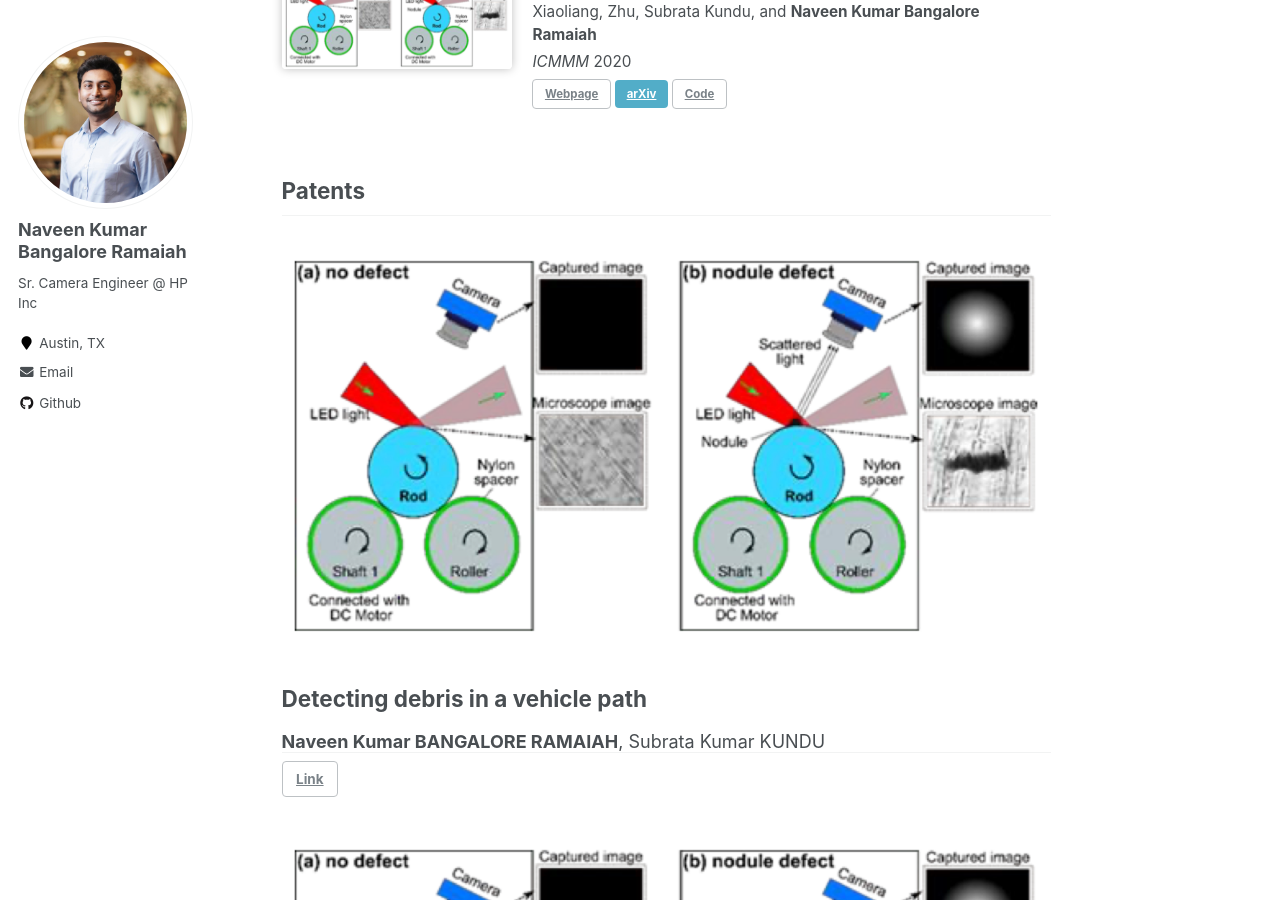
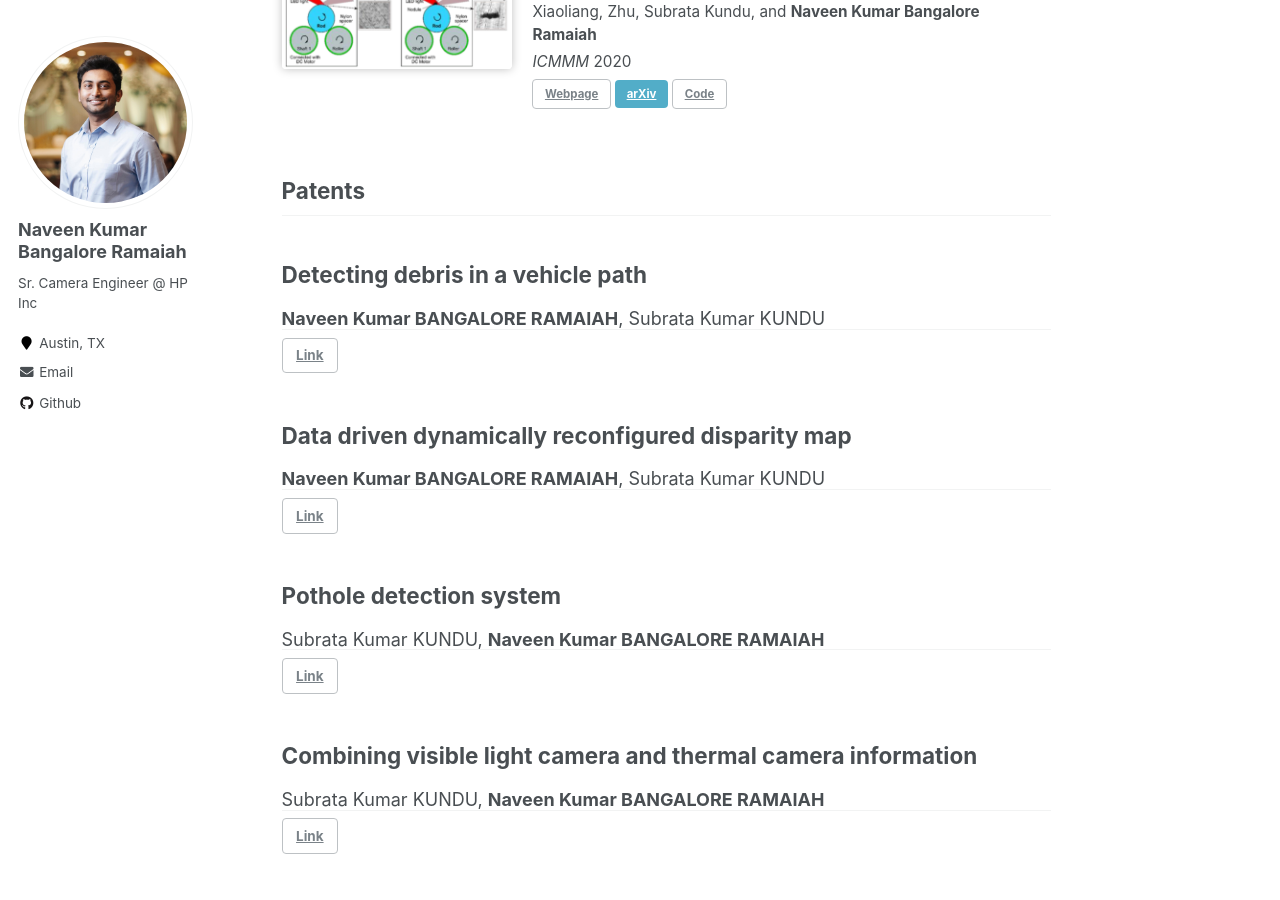
Before and after one commit to naveen-bangalore/nbangalore.github.io, a Jekyll site: the page built from index.html, in a window 1280 px wide and 900 px high, scrolled down 1295 px. Built offline with Jekyll 4.4.1, drawn with Linux system fonts in a browser that asks for light colours.

Commit message:
Update patents-single.html

```diff
--- a/_includes/patents-single.html
+++ b/_includes/patents-single.html
@@ -7,15 +7,15 @@
 
 <div style="clear: both;">
   <article class="patents__item" itemscope itemtype="http://schema.org/CreativeWork">
-    <div class="patents__item-teaser" style="margin-top: 1em;">
-      <img itemprop="image" src=
-        {% if teaser contains "://" %}
-          "{{ teaser }}"
-        {% else %}
-          "{{ teaser | prepend: "/images/" | prepend: base_path }}"
-        {% endif %}
-        alt="">
-    </div>
+<!--    <div class="patents__item-teaser" style="margin-top: 1em;">-->
+<!--      <img itemprop="image" src=-->
+<!--        {% if teaser contains "://" %}-->
+<!--          "{{ teaser }}"-->
+<!--        {% else %}-->
+<!--          "{{ teaser | prepend: "/images/" | prepend: base_path }}"-->
+<!--        {% endif %}-->
+<!--        alt="">-->
+<!--    </div>-->
     <div class="patents__item-text">
       <h2 class="patents__item-title" itemprop="headline">
         {{ patents.title | markdownify }}
```
